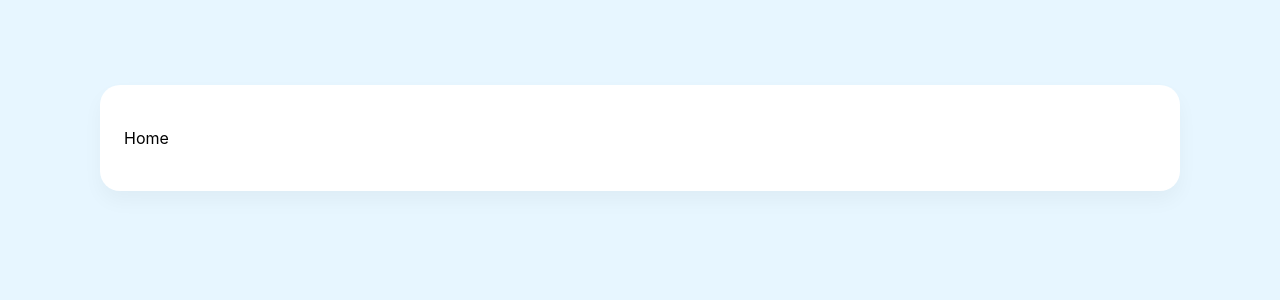
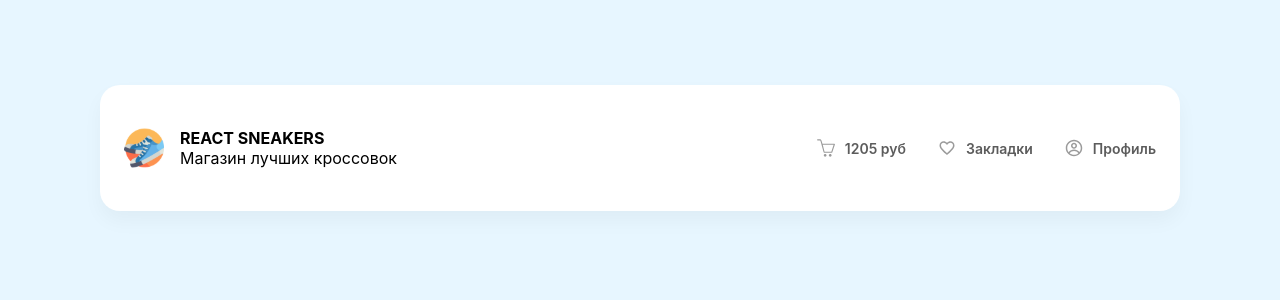
Before and after one commit to serg473/react-sneakers, a React (Create React App) app: page / in a window 1280 px wide. Shown: the top 300 px of the page. Built offline with nearby package versions, Linux system fonts and the light colour scheme.

Commit message:
feat(styles): menu profiles css

```diff
--- a/package.json
+++ b/package.json
@@ -15,8 +15,10 @@
     "@types/react-dom": "^18.2.18",
     "react": "^18.2.0",
     "react-dom": "^18.2.0",
+    "react-icons": "^4.12.0",
     "react-router-dom": "^6.21.0",
     "react-scripts": "5.0.1",
+    "sass": "^1.69.5",
     "typescript": "^4.9.5",
     "web-vitals": "^2.1.4"
   },
--- a/src/components/MenuProfile/MenuProfile.module.scss
+++ b/src/components/MenuProfile/MenuProfile.module.scss
@@ -0,0 +1,20 @@
+.nav{
+  display: flex;
+  align-items: center;
+  gap: 32px;
+  line-height: 16.94px;
+  span{
+    color: #5C5C5C;
+    font-size: 14px;
+    font-weight: 600;
+    line-height: normal;
+  }
+  div{
+    display: flex;
+    align-items: end;
+    gap: 10px;
+  }
+}
+.menu{
+background: red;
+}
--- a/src/components/MenuProfile/MenuProfile.tsx
+++ b/src/components/MenuProfile/MenuProfile.tsx
@@ -0,0 +1,12 @@
+import React from 'react';
+import Styles from './MenuProfile.module.scss'
+
+const MenuProfile = (props:any) => {
+    return (
+        <nav className={Styles.nav}>
+            {props.children}
+        </nav>
+    );
+};
+
+export default MenuProfile;
--- a/src/components/MenuProfile/MenuProfileItem.tsx
+++ b/src/components/MenuProfile/MenuProfileItem.tsx
@@ -1,6 +1,6 @@
 import React from 'react';
-import Styles from './MenuProfile.module.scss'
-const MenuProfile = () => {
+import Styles from './MenuProfileItem.module.scss'
+const MenuProfileItem = () => {
     return (
         <nav className={Styles.nav}>
 
@@ -8,4 +8,4 @@ const MenuProfile = () => {
     );
 };
 
-export default MenuProfile;
+export default MenuProfileItem;
--- a/src/pages/Home/Home.module.scss
+++ b/src/pages/Home/Home.module.scss
@@ -0,0 +1,35 @@
+.header {
+  display: flex;
+  justify-content: space-between;
+  align-items: center;
+  &__logo {
+    display: flex;
+    align-items: center;
+    gap: 16px;
+
+    &__names {
+      display: flex;
+      flex-direction: column;
+      font-style: normal;
+
+      h4 {
+        font-size: 20px;
+        font-weight: 700;
+        line-height: 24.2px;
+        text-transform: uppercase;
+      }
+
+      span {
+        color: #9D9D9D;
+        font-size: 14px;
+        line-height: 16.94px;
+      }
+    }
+  }
+  &__menu{
+    &__menuItem{
+      display: flex;
+      align-items: center;
+    }
+  }
+}
--- a/src/pages/Home/Home.tsx
+++ b/src/pages/Home/Home.tsx
@@ -1,10 +1,38 @@
 import React from 'react';
+import Logo from '../../assets/logo.svg'
+import Styles from './Home.module.scss'
+import MenuProfile from "../../components/MenuProfile/MenuProfile";
+import { SlBasket } from "react-icons/sl";
+import { MdFavoriteBorder } from "react-icons/md";
+import { CgProfile } from "react-icons/cg";
 
 const Home = () => {
     return (
-        <div>
-            Home
-        </div>
+        <header className={Styles.header}>
+            <div className={Styles.header__logo}>
+                <img src={Logo} alt="Sneakers"/>
+                <div className={Styles.header__names}>
+                    <h4>REACT SNEAKERS</h4>
+                    <span>Магазин лучших кроссовок</span>
+                </div>
+            </div>
+            <div className={Styles.header__menu}>
+                <MenuProfile>
+                    <div className={Styles.header__menuItem}>
+                        <SlBasket size="18px" color="#9B9B9B"/>
+                        <span>1205 руб</span>
+                    </div>
+                    <div className={Styles.header__menuItem}>
+                        <MdFavoriteBorder size="18px" color="#9B9B9B"/>
+                        <span>Закладки</span>
+                    </div>
+                    <div className={Styles.header__menuItem}>
+                        <CgProfile size="18px" color="#9B9B9B"/>
+                        <span>Профиль</span>
+                    </div>
+                </MenuProfile>
+            </div>
+        </header>
     );
 };
 
```
Also changed, not shown: 1 other file (tests, documents, lock files or other folders).
